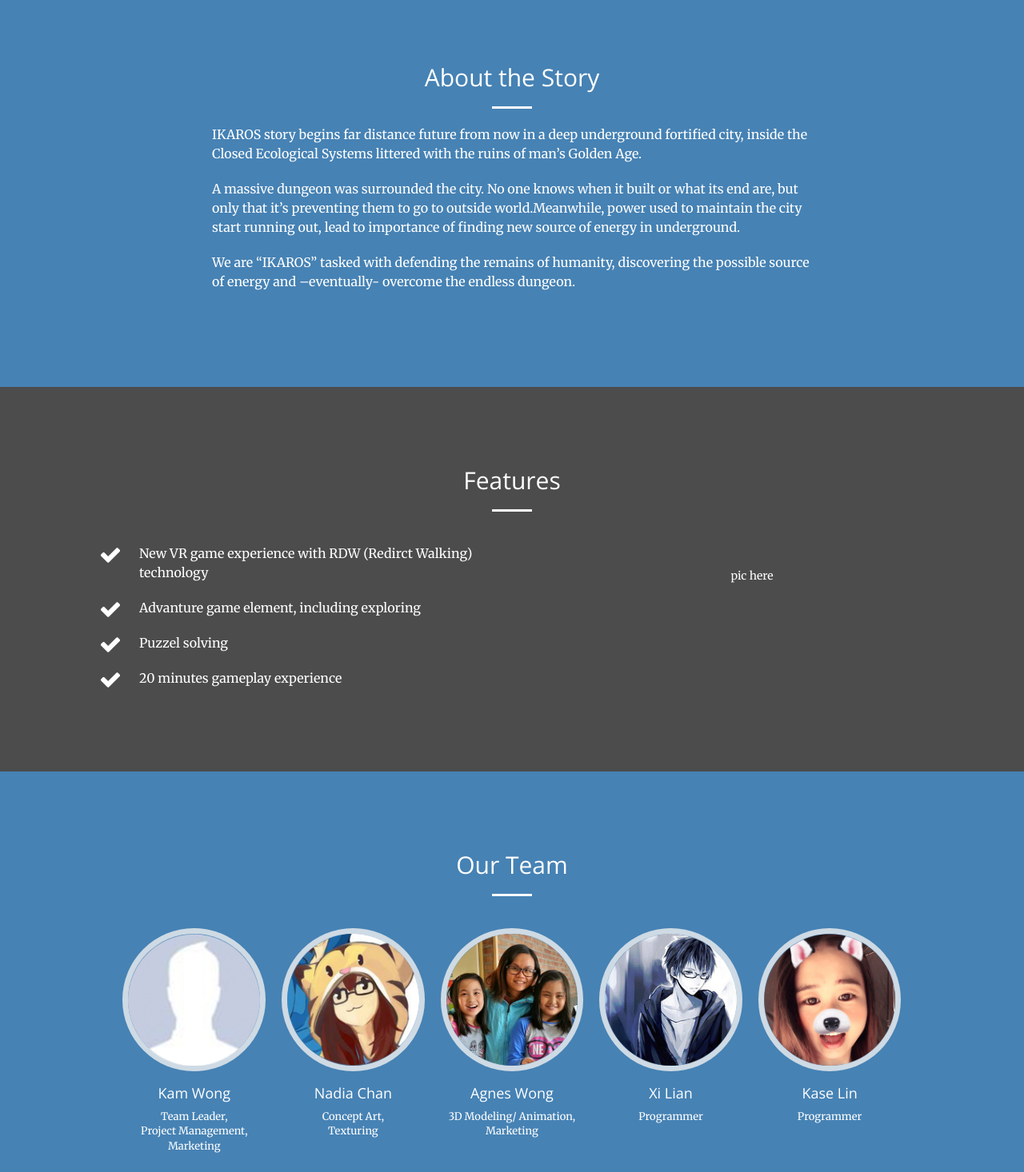
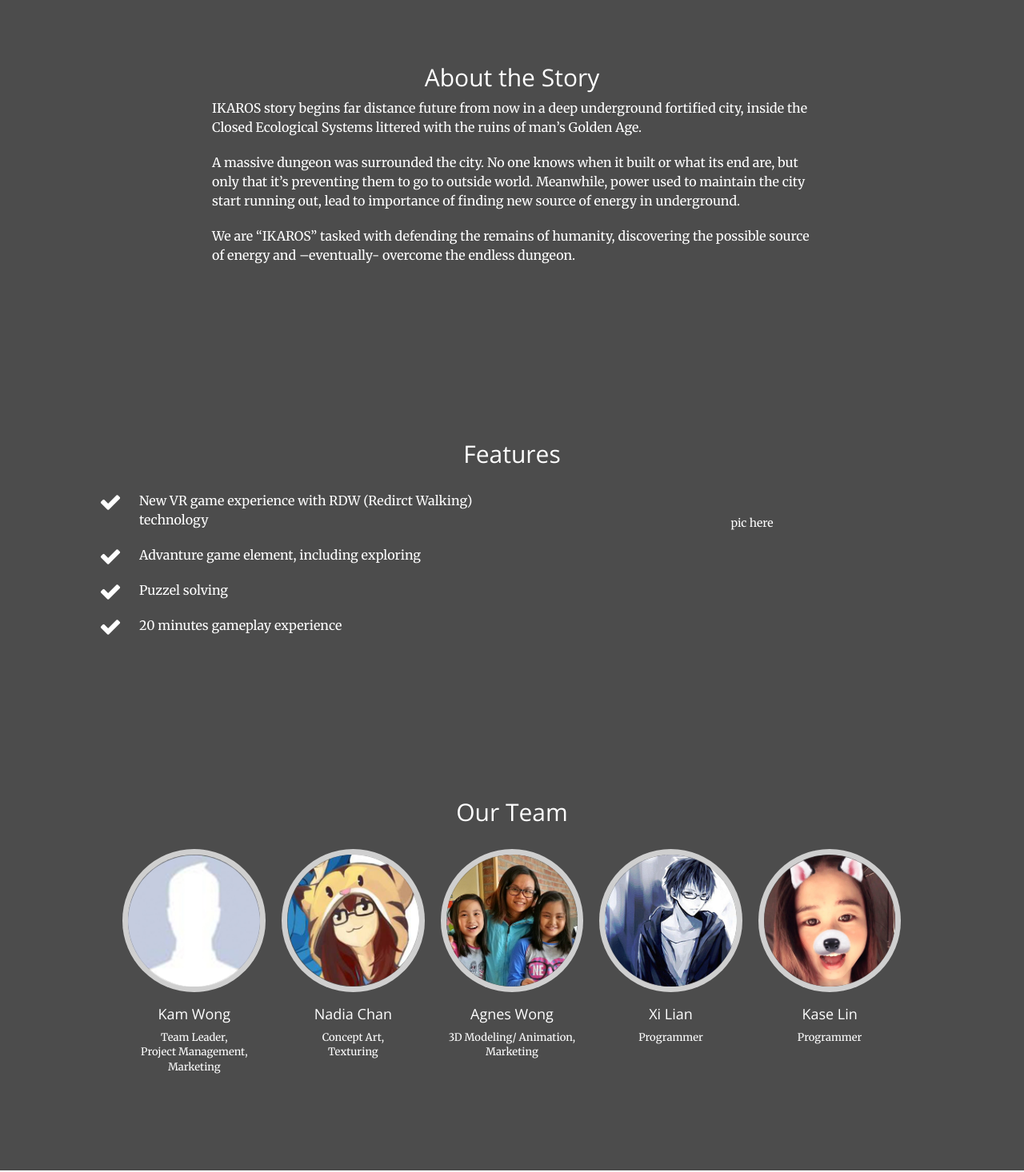
Before and after one commit to studiomori2016/ikaros, a website: page IKAROS/index.html in a window 1280 px wide. Shown: the part 820-2286 px from the top of the page at 80% size. Drawn offline with nearby package versions, Linux system fonts and the light colour scheme.

Commit message:
Update index.html

```diff
--- a/IKAROS/index.html
+++ b/IKAROS/index.html
@@ -73,16 +73,16 @@
         </div>
     </header>
 
-    <section class="bg-primary" id="about">
+    <section class="bg-dark" id="about">
         <div class="container">
             <div class="row">
                 <div class="col-lg-8 col-lg-offset-2 text-center">
                     <h2 class="section-heading">About the Story</h2>
-                    <hr class="light">
-                    <!--<p class="text-faded">--><p class="about">IKAROS story begins far distance future from now in a deep underground fortified city,
+                    <!--<hr class="light">
+                    <p class="text-faded">--><p class="about">IKAROS story begins far distance future from now in a deep underground fortified city,
                       inside the Closed Ecological Systems littered with the ruins of man’s Golden Age.</p>
                     <p class="about">A massive dungeon was surrounded the city. No one knows when it built or what its end are, but only that it’s
-                       preventing them to go to outside world.Meanwhile, power used to maintain the city start running out, lead to importance of
+                       preventing them to go to outside world. Meanwhile, power used to maintain the city start running out, lead to importance of
                        finding new source of energy in underground.</p>
                     <p class="about">We are “IKAROS” tasked with defending the remains of humanity, discovering the possible source of energy and –eventually- overcome the endless dungeon.</p>
                     <!--<a href="#services" class="page-scroll btn btn-default btn-xl sr-button">Get Started!</a>-->
@@ -96,7 +96,7 @@
             <div class="row">
                 <div class="col-lg-12 text-center">
                     <h2 class="section-heading">Features</h2>
-                    <hr class="primary">
+                    <!--<hr class="primary">-->
                 </div>
             </div>
         </div>
@@ -158,12 +158,12 @@
         </div>
     </section>
 
-    <section class="bg-primary" id="team">
+    <section class="bg-dark" id="team">
         <div class="container">
             <div class="row">
                 <div class="col-lg-12 text-center">
                     <h2 class="section-heading">Our Team</h2>
-                    <hr>
+                    <!--<hr>-->
                     <div class="team-block clearfix">
                       <div class="team-box">
                         <div class="team-pic">
@@ -206,12 +206,12 @@
         </div>
     </section>
 
-    <section class="bg-dark" id="contact">
+    <section class="bg-final" id="contact">
         <div class="container">
             <div class="row">
                 <div class="col-lg-12 text-center">
                     <h2 class="section-heading">Contact</h2>
-                    <hr class="primary">
+                    <!--<hr class="primary">-->
                     <div class="team-block clearfix">
                       <a href="https://www.facebook.com/studio.mori.ikaros/" class="contact">
                         <div class="contact-box">
```
